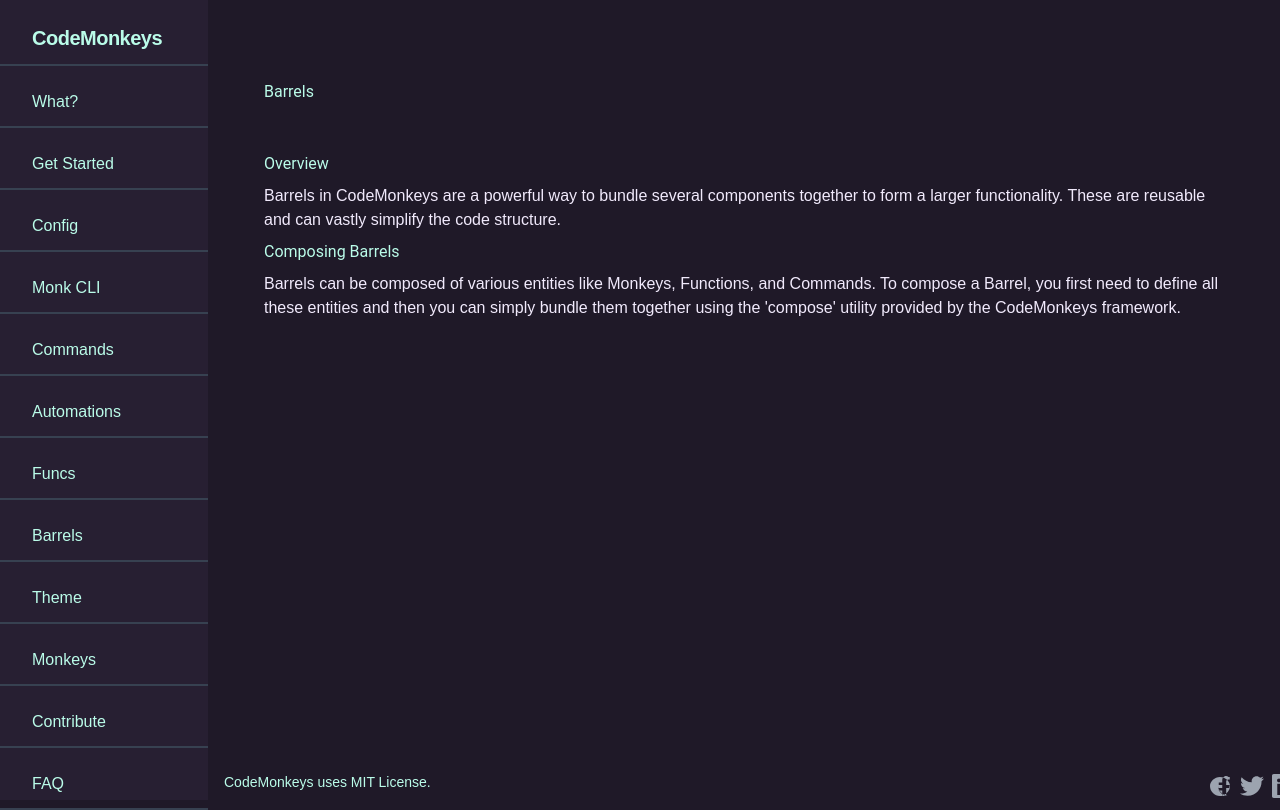
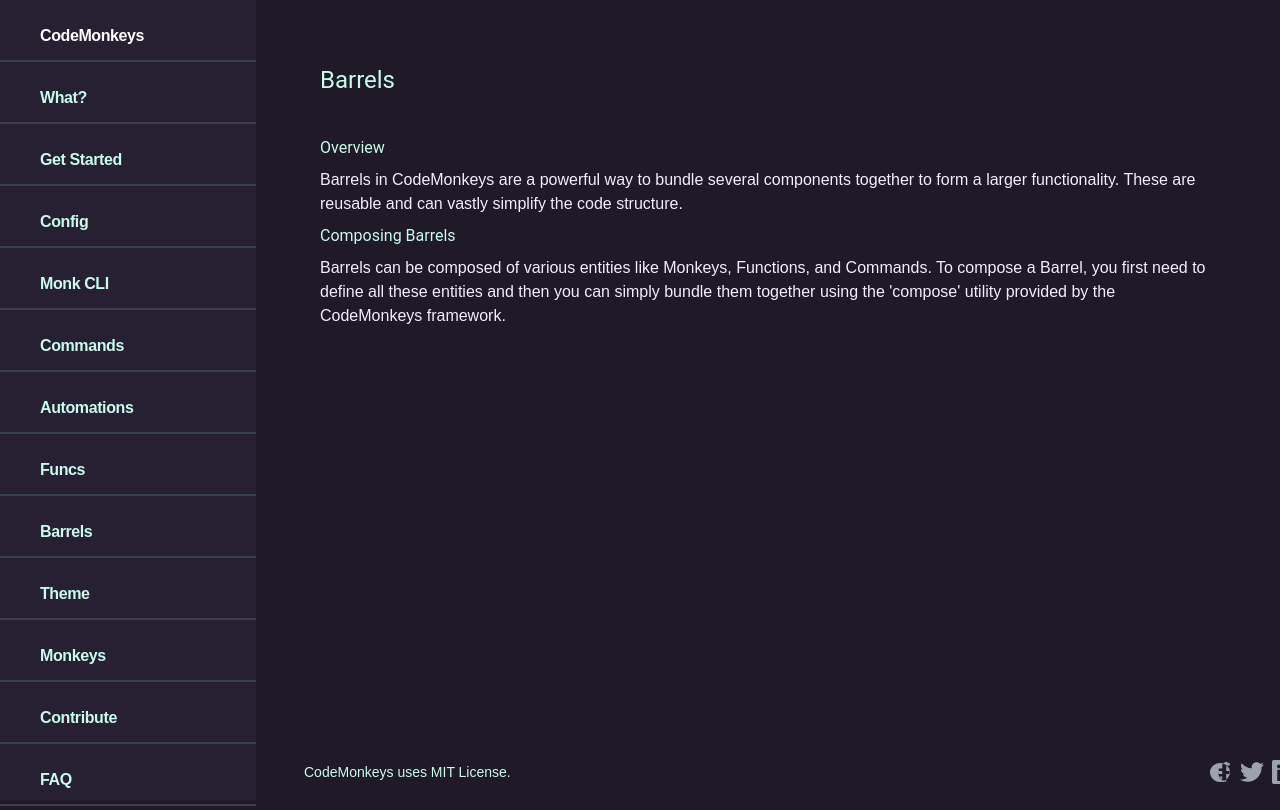
Before and after one commit to cooleydw494/codemonkeys-docs, a Vue app: page /barrels in a window 1280 px wide. Shown: the top 810 px of the page. Built offline with nearby package versions, Linux system fonts and the light colour scheme.

Commit message:
working on layout

```diff
--- a/src/App.vue
+++ b/src/App.vue
@@ -25,8 +25,9 @@ export default {
   @apply flex w-full;
 
   .page {
-    @apply relative flex w-full px-2 py-4;
-    @apply lg:px-4 lg:py-8;
+    @apply relative flex px-2 py-4;
+    @apply flex-grow;
+    @apply lg:px-8 lg:py-8;
     height: 100vh;
   }
 
--- a/src/components/AppFooter.vue
+++ b/src/components/AppFooter.vue
@@ -30,11 +30,10 @@ export default {
 
 .footer {
   @apply absolute bottom-0 flex justify-between items-center w-full;
-  @apply text-secondary;
+  @apply p-4 text-secondary;
 
   .copyright {
     @apply text-left text-sm;
-    p { @apply mb-2; }
   }
 
   .socials {
--- a/src/components/AppNav.vue
+++ b/src/components/AppNav.vue
@@ -1,32 +1,32 @@
 <template>
   <div class="nav-container">
-    <div class="top">
+
     <button class="button hamburger" @click="toggleMenu" v-if="isMobile">
       |||
     </button>
-    </div>
-    <nav class="nav">
+
     <!-- Mobile View -->
-      <div class="mobile-nav" v-if="showMenu && isMobile">
+    <nav class="mobile-nav" v-if="showMenu && isMobile">
       <div class="nav-item" v-for="navItem in navItems" :key="navItem.name">
         <router-link :to="{name: navItem.name}" class="link" @click="toggleMenu">
           {{navItem.label}}
         </router-link>
       </div>
-      </div>
+    </nav>
 
     <!-- Desktop View -->
-      <div class="desktop-nav" v-else>
-        <div class="home nav-item">
-          <router-link class="link" :to="{name: 'HomePage'}">CodeMonkeys</router-link>
-        </div>
-        <div class="nav-item" v-for="navItem in navItems" :key="navItem.name">
-          <router-link :to="{name: navItem.name}" class="link">
-            {{navItem.label}}
+    <nav class="desktop-nav" v-else>
+      <router-link class="home nav-item" :to="{name: 'HomePage'}">
+        <span>CodeMonkeys</span>
       </router-link>
-        </div>
-      </div>
+      <router-link v-for="navItem in navItems"
+                   :key="navItem.name"
+                   :to="{name: navItem.name}"
+                   class="nav-item">
+        <span>{{navItem.label}}</span>
+      </router-link>
     </nav>
+
   </div>
 </template>
 
@@ -70,16 +70,13 @@ export default {
 
 .nav-container {
 
-  .top {
-    @apply backdrop-brightness-125;
-
   .hamburger {
     @apply top-2 left-2 z-50;
   }
+
+  nav {
+    @apply z-50 backdrop-brightness-125 inline-block h-auto md:relative;
   }
-
-  .nav {
-    @apply z-50 backdrop-brightness-125 inline-block h-auto md:relative;
 
   .mobile-nav {
     @apply md:hidden flex flex-col;
@@ -88,21 +85,17 @@ export default {
 
   .desktop-nav {
     @apply hidden md:block;
-      @apply w-52;
+    @apply w-64;
     height: 100vh;
   }
 
   .nav-item {
-      @apply pl-8 pb-3 pt-6 border-b-gray-700 border-solid border-b-2;
+    @apply block pl-10 pb-3 pt-6;
+    @apply border-b-gray-700 border-solid border-b-2;
+    @apply font-semibold tracking-tight;
+    @apply text-secondary hover:text-white;
   }
 
-    .home {
-      @apply flex items-center flex-shrink-0 text-white;
-      .link {
-        @apply font-semibold text-xl tracking-tight;
-      }
-    }
-  }
 }
 
 
--- a/src/components/DocSection.vue
+++ b/src/components/DocSection.vue
@@ -15,10 +15,10 @@ export default {
 <style lang="scss" scoped>
 
 .section {
-  @apply m-8 p-2;
+  @apply mb-8 p-8;
 
   .title {
-      @apply mb-4;
+      @apply text-2xl mb-4;
   }
 
   .introduction {
@@ -26,7 +26,7 @@ export default {
   }
 
   .sub-section {
-      @apply m-4 p-4;
+      @apply mb-4 p-4;
 
       code {
           @apply bg-quinary text-tertiary;
--- a/tailwind.config.js
+++ b/tailwind.config.js
@@ -4,8 +4,8 @@ module.exports = {
   theme: {
     extend: {
       colors: {
-        'primary': '#f1eafc',
-        'secondary': '#bafce9',
+        'primary': '#f3eefc',
+        'secondary': '#c9faeb',
         'tertiary': '#c4fc8f',
         'quaternary': '#4b3e3e',
         'quinary': '#1f1928',
```
Lines whose indentation alone changed are shown as unchanged.
